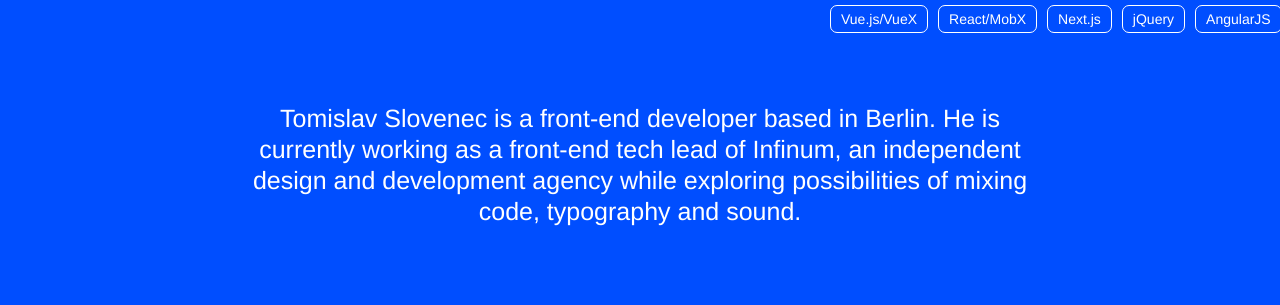
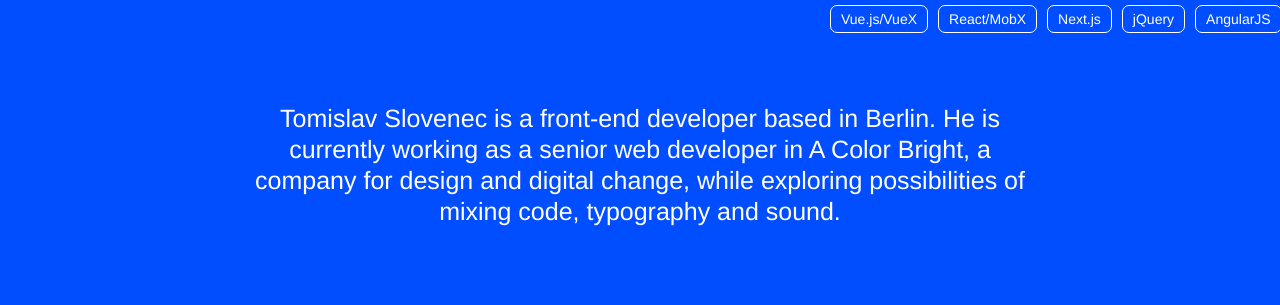
Before and after one commit to tomislav-s/slovenec-web, a website: page index.html in a window 1280 px wide. Shown: the top 305 px of the page. Drawn offline with nearby package versions, Linux system fonts and the light colour scheme.

Commit message:
Update copy

```diff
--- a/index.html
+++ b/index.html
@@ -3,7 +3,7 @@
 <head>
   <title>Tomislav Slovenec is a front-end developer based in Berlin.</title>
   <meta name="viewport" content="width=device-width, initial-scale=1">
-  <meta name="description" content="Currently working as a front-end tech lead of Infinum, while exploring possibilities of mixing code, typography and sound.">
+  <meta name="description" content="Currently working as a Senior Web Developer in A Color Bright, while exploring possibilities of mixing code, typography and sound.">
   <link rel="stylesheet" href="style.css">
 </head>
 <body>
@@ -31,8 +31,8 @@
     </section>
     <section class="bio">
       <p class="bio__paragraph">
-        Tomislav Slovenec is a front-end developer based in Berlin. He is currently working as a front-end tech lead of Infinum,
-        an independent design and development agency while exploring
+        Tomislav Slovenec is a front-end developer based in Berlin. He is currently working as a senior web developer in A Color Bright,
+        a company for design and digital change, while exploring
         possibilities of mixing code, typography and sound.
       </p>
     </section>
```
